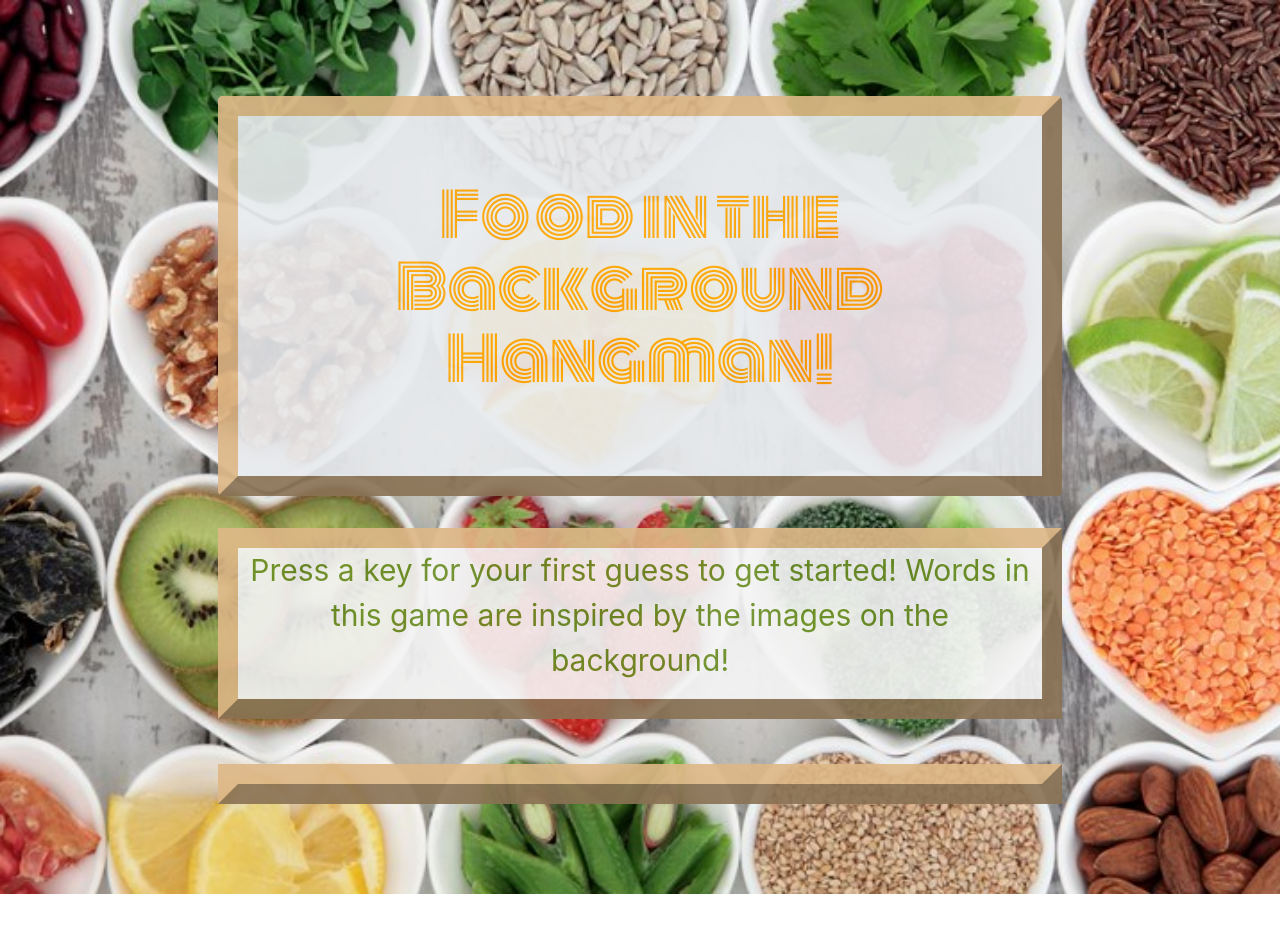
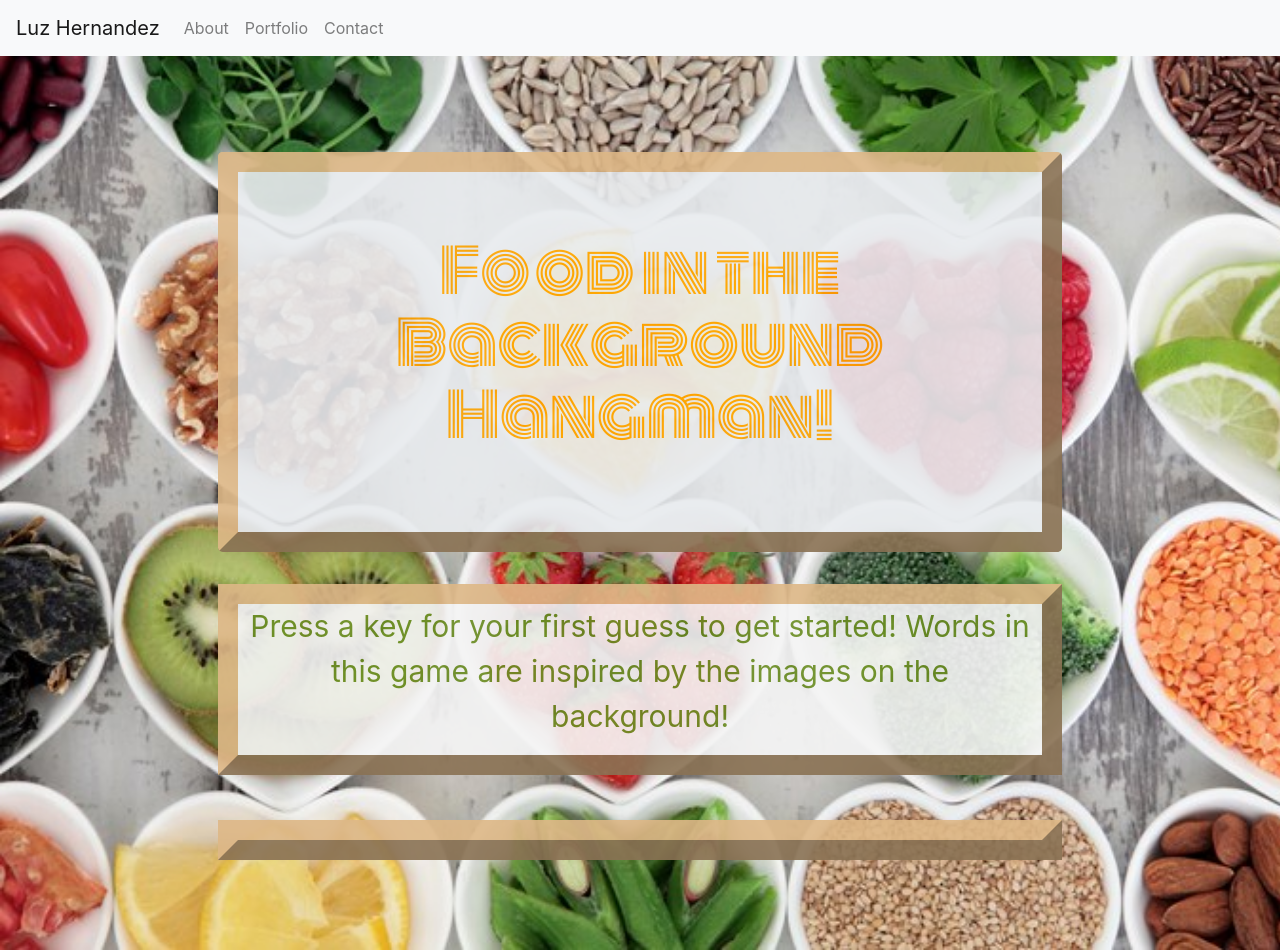
Before and after one commit to lhernandez5/Word_Guess_Game, a plain HTML site: page index.html in a window 1280 px wide. Before the commit the page ends 894 px from the top, so only its background shows below. Drawn offline with nearby package versions, Linux system fonts and the light colour scheme.

Commit message:
modified index.html

```diff
--- a/assests/javascript/game.js
+++ b/assests/javascript/game.js
@@ -51,7 +51,6 @@ var wordToGuess = words[Math.floor(Math.random() * words.length)];
 var lettersInArray = wordToGuess.split("");
 
 function generateNew() {
-  // wins++;
   wordToGuess = words[Math.floor(Math.random() * words.length)];
   lettersInArray = [];
   lines = [];
@@ -116,7 +115,6 @@ document.onkeyup = function(event) {
     } else {
       wins++;
     }
-
     generateNew();
   }
   var output =
--- a/index.html
+++ b/index.html
@@ -14,6 +14,22 @@
 </head>
 
 <body>
+        <nav class="navbar navbar-expand-lg navbar-light bg-light">
+                <a class="navbar-brand" href="#">Luz Hernandez</a>
+                <div class="collapse navbar-collapse" id="navbarSupportedContent">
+                    <ul class="navbar-nav mr-auto">
+                        <li class="nav-item">
+                            <a class="nav-link" href="https://lhernandez5.github.io/Bootstrap-Portfolio/index.html">About</a>
+                        </li>
+                        <li class="nav-item">
+                            <a class="nav-link" href="https://lhernandez5.github.io/Bootstrap-Portfolio/portfolio.html">Portfolio</a>
+                        </li>
+                        <li class="nav-item">
+                            <a class="nav-link" href="https://lhernandez5.github.io/Bootstrap-Portfolio/contact.html">Contact</a>
+                        </li>
+                    </ul>
+                </div>
+            </nav>
     <div class="container">
         <br>
         <br>
```
